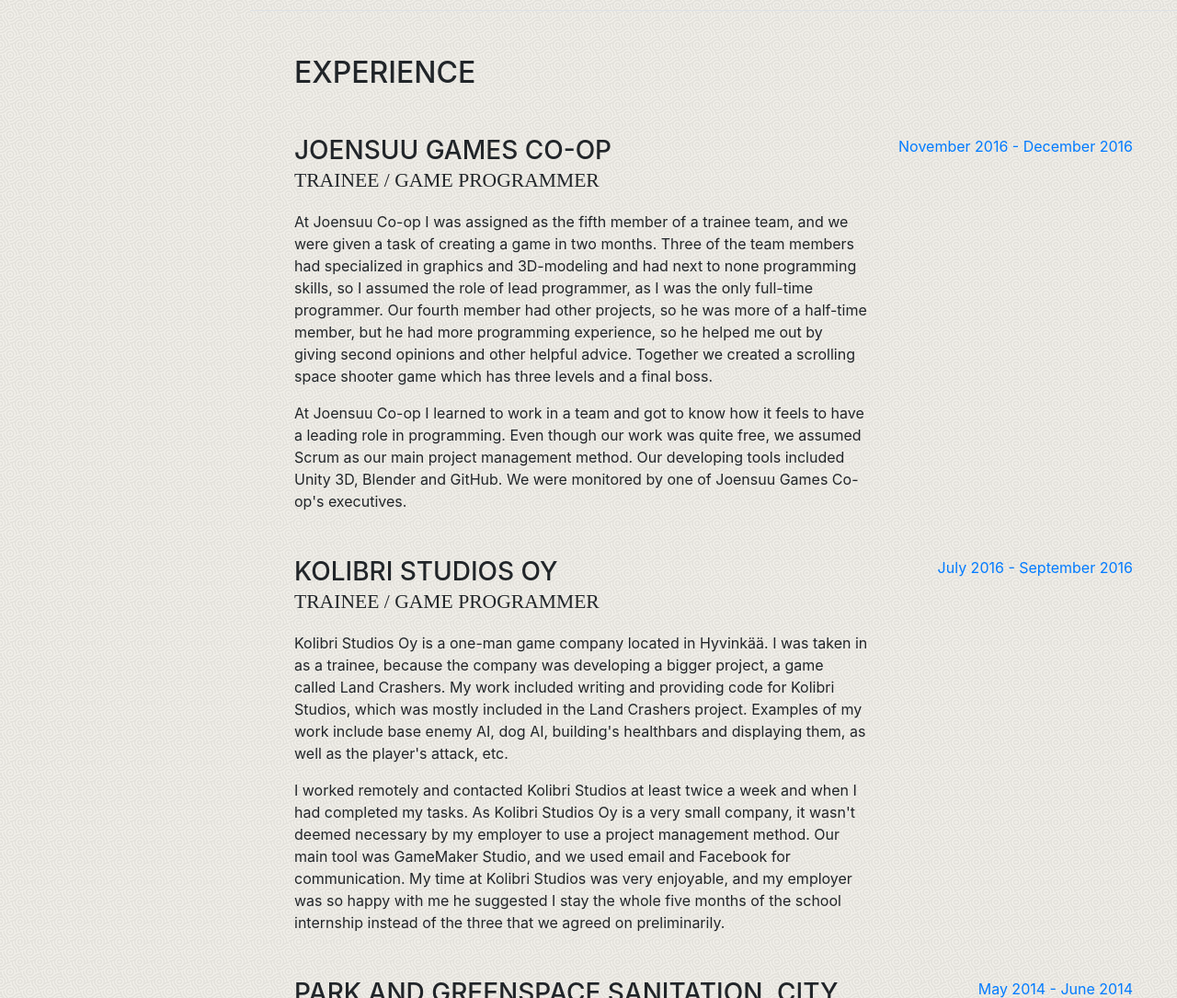
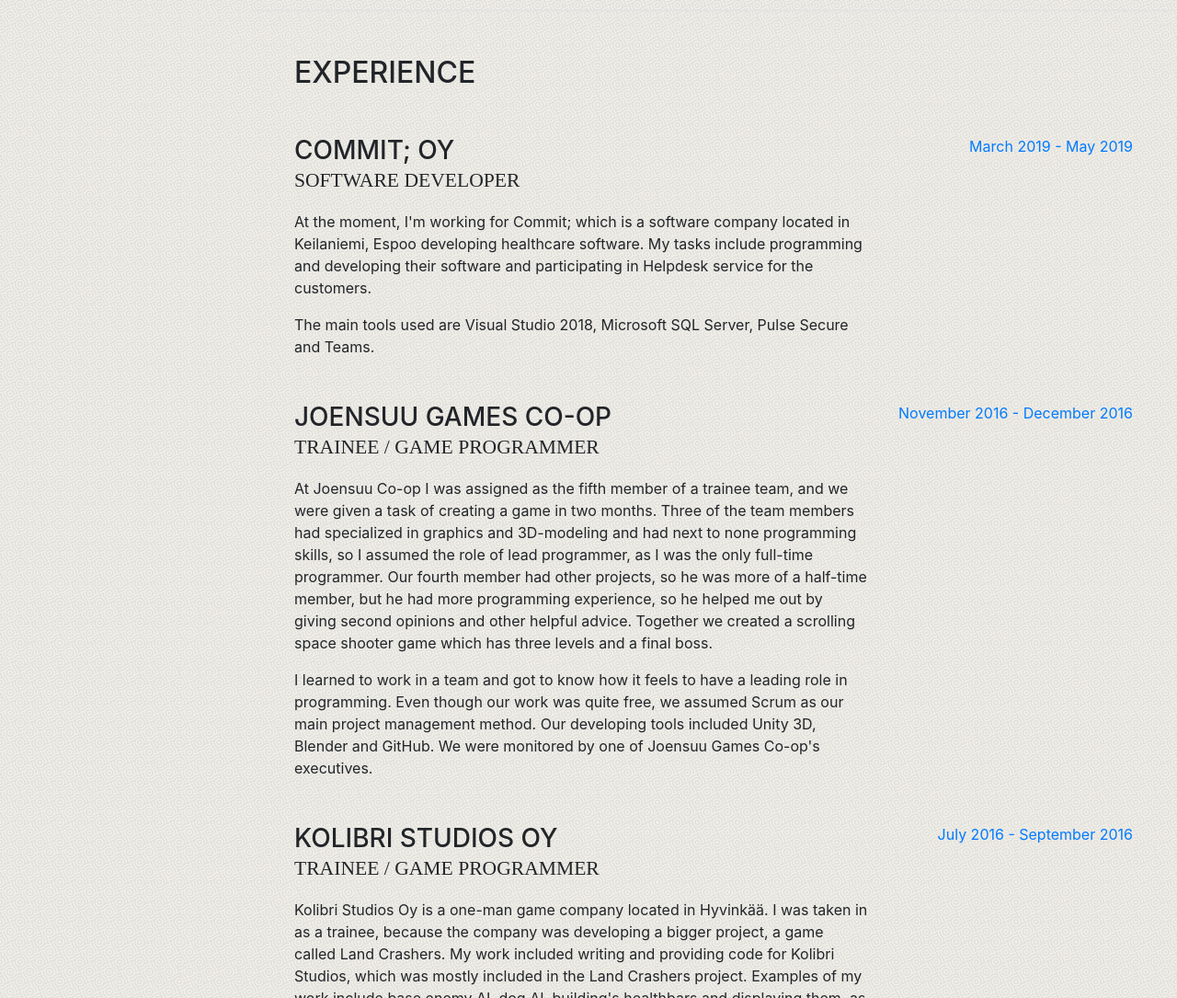
Before and after one commit to xkamilla/xkamilla.github.io, a website with bundled scripts: page index.html in a window 1280 px wide. Shown: the part 1641-2726 px from the top of the page at 92% size. Built offline with nearby package versions, Linux system fonts and the light colour scheme; a web font is replaced by a local one.

Commit message:
Updating for 2019

```diff
--- a/index.html
+++ b/index.html
@@ -74,13 +74,13 @@
           <h2 class="mb-0">Vera
             <span class="text-primary">Löfberg</span>
           </h2>
-          <div class="subheading mb-5">Graduate from Karelia University of Applied Sciences looking for an interesting job
+          <div class="subheading mb-5">Programmer looking for an interesting job
             <br/><br/>
             Born: 24 April 1995
             <br/>
             <a href="mailto:name@email.com">veralofberg987@gmail.com</a>
           </div>
-          <p class="mb-5">I am a bright and optimistic person with a bachelor's degree in Business Administration (Information Technology) with special emphasis on programming. I am fresh out of school and ready for new challenges.</p>
+          <p class="mb-5">I am a bright and optimistic person with a bachelor's degree in Business Administration (Information Technology) with special emphasis on programming. I am ready for new challenges!</p>
           <ul class="list-inline list-social-icons mb-0">
             <li class="list-inline-item">
               <a href="https://www.linkedin.com/in/vera-löfberg-33a020117">
@@ -136,12 +136,25 @@
         <div class="my-auto">
           <h2 class="mb-5">Experience</h2>
 
+
+          <div class="resume-item d-flex flex-column flex-md-row">
+            <div class="resume-content mr-auto">
+              <h3 class="mb-0">Commit; Oy</h3>
+              <div class="subheading mb-3">Software Developer</div>
+              <p>At the moment, I'm working for Commit; which is a software company located in Keilaniemi, Espoo developing healthcare software. My tasks include programming and developing their software and participating in Helpdesk service for the customers. </p>
+              <p>The main tools used are Visual Studio 2018, Microsoft SQL Server, Pulse Secure and Teams.</p>
+            </div>
+            <div class="resume-date text-md-right">
+              <span class="text-primary">March 2019 - May 2019</span>
+            </div>
+          </div>
+
           <div class="resume-item d-flex flex-column flex-md-row">
             <div class="resume-content mr-auto">
               <h3 class="mb-0">Joensuu Games Co-op</h3>
               <div class="subheading mb-3">Trainee / Game Programmer</div>
               <p>At Joensuu Co-op I was assigned as the fifth member of a trainee team, and we were given a task of creating a game in two months. Three of the team members had specialized in graphics and 3D-modeling and had next to none programming skills, so I assumed the role of lead programmer, as I was the only full-time programmer. Our fourth member had other projects, so he was more of a half-time member, but he had more programming experience, so he helped me out by giving second opinions and other helpful advice. Together we created a scrolling space shooter game which has three levels and a final boss.</p>
-              <p>At Joensuu Co-op I learned to work in a team and got to know how it feels to have a leading role in programming. Even though our work was quite free, we assumed Scrum as our main project management method. Our developing tools included Unity 3D, Blender and GitHub. We were monitored by one of Joensuu Games Co-op's executives.</p>
+              <p>I learned to work in a team and got to know how it feels to have a leading role in programming. Even though our work was quite free, we assumed Scrum as our main project management method. Our developing tools included Unity 3D, Blender and GitHub. We were monitored by one of Joensuu Games Co-op's executives.</p>
             </div>
             <div class="resume-date text-md-right">
               <span class="text-primary">November 2016 - December 2016</span>
```
